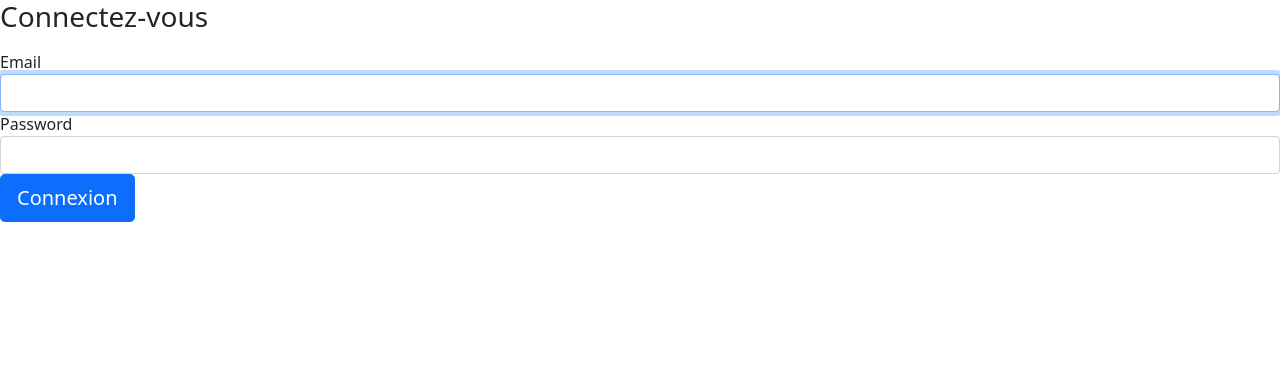
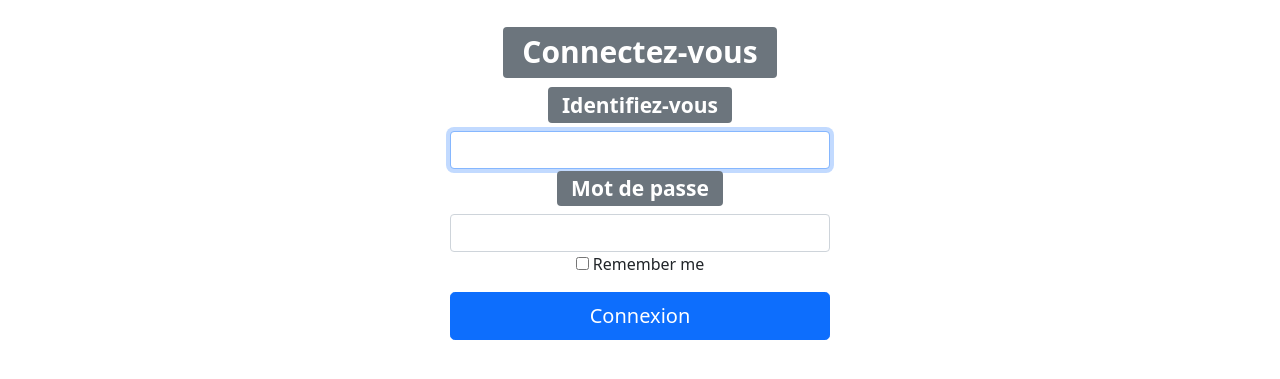
Before and after one commit to Florian1606/Projet_sortir_symfony, a Symfony app: template templates/security/login.html.twig in a window 1280 px wide. Shown: the top 379 px of the page. Run offline with Twig, Linux system fonts and the light colour scheme; the template is opened without the code that fills it, so the values that code supplies are empty; some libraries are stand-ins or nearby versions.

Commit message:
essai commit 2 jour

```diff
--- a/templates/base.html.twig
+++ b/templates/base.html.twig
@@ -4,15 +4,19 @@
     <!-- Required meta tags -->
     <meta charset="utf-8">
     <meta name="viewport" content="width=device-width, initial-scale=1">
-
     <!-- Bootstrap CSS -->
     <link href="https://cdn.jsdelivr.net/npm/bootstrap@5.1.3/dist/css/bootstrap.min.css" rel="stylesheet" integrity="sha384-1BmE4kWBq78iYhFldvKuhfTAU6auU8tT94WrHftjDbrCEXSU1oBoqyl2QvZ6jIW3" crossorigin="anonymous">
-    {% block stylesheets %}
-        <link rel="stylesheet" href="{{asset('css/style')}}">
-    {% endblock %}
     <title>{% block title %}Welcome!{% endblock %}</title>
+    {% block stylesheet %}{% endblock %}
+    <link rel="shortcut icon" href="{{asset('img/favicon.png')}}" type="image/x-icon">
+    <script src="https://ajax.googleapis.com/ajax/libs/jquery/3.5.1/jquery.min.js"></script>
+    <link rel="stylesheet" href="{{asset('css/style')}}">
 </head>
 <body>
+
+
+
+
 {% block body %}{% endblock %}
 
 
--- a/templates/security/login.html.twig
+++ b/templates/security/login.html.twig
@@ -14,29 +14,48 @@
         </div>
     {% endif %}
 
-    <h1 class="h3 mb-3 font-weight-normal">Connectez-vous</h1>
-    <label for="inputEmail">Email</label>
+    <div class="container">
+        <div class="row">
+            <div class="col">
+
+            </div>
+            <div class="col">
+                <div class="row text-center mt-4">
+                    <h1><span class="badge bg-secondary">Connectez-vous</span></h1>
+
+
+                    <div></div>
+                    <div></div>
+                    <h3><span class="badge bg-secondary">Identifiez-vous</span></h3>
                     <input type="email" value="{{ last_username }}" name="email" id="inputEmail" class="form-control" autocomplete="email" required autofocus>
-    <label for="inputPassword">Password</label>
+
+
+                    <h3><span class="badge bg-secondary">Mot de passe</span></h3>
                     <input type="password" name="password" id="inputPassword" class="form-control" autocomplete="current-password" required>
+
 
                     <input type="hidden" name="_csrf_token"
                            value="{{ csrf_token('authenticate') }}"
                     >
-
-    {#
-        Uncomment this section and add a remember_me option below your firewall to activate remember me functionality.
-        See https://symfony.com/doc/current/security/remember_me.html
 
                     <div class="checkbox mb-3">
                         <label>
                             <input type="checkbox" name="_remember_me"> Remember me
                         </label>
                     </div>
-    #}
+
 
                     <button class="btn btn-lg btn-primary" type="submit">
                         Connexion
                     </button>
+                </div>
+            </div>
+            <div class="col">
+
+            </div>
+        </div>
+    </div>
+
+
 </form>
 {% endblock %}
```
Also changed, not shown: src/Controller/SecurityController.php (+43 -1 lines), 3 other files. Lines whose indentation alone changed are shown as unchanged.
